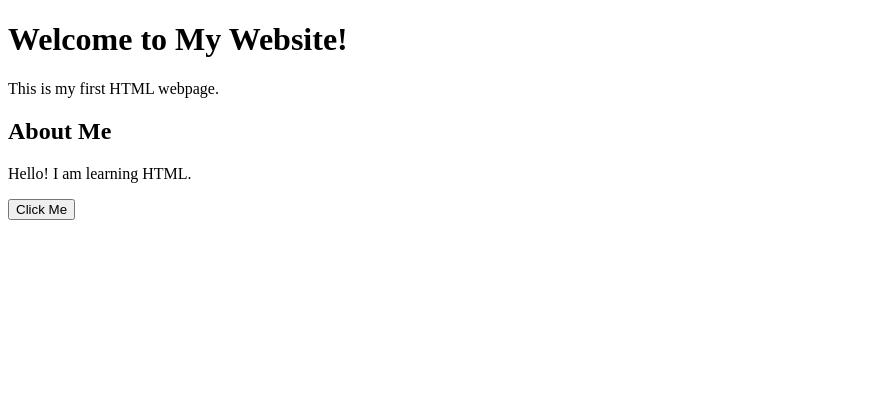
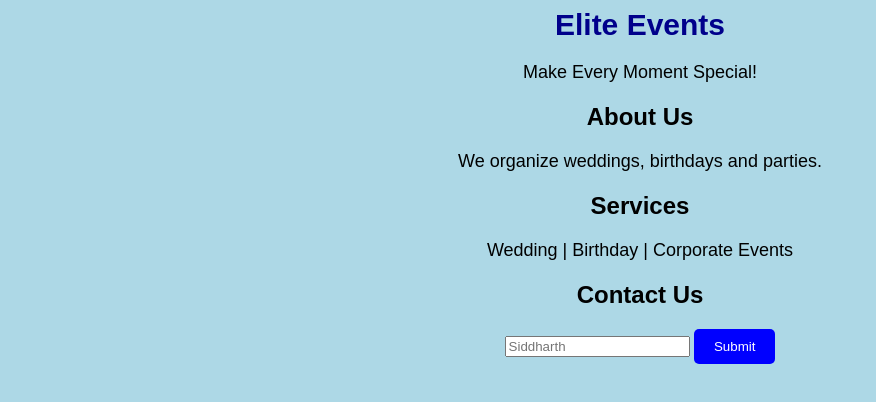
Before and after one commit to shreyapatil266/collegeevent5, a plain HTML site: page src/main/resources/index.html in a window 1280 px wide. Shown: the whole page, without its empty margins (0-876 px from the left). Drawn offline with Linux system fonts and the light colour scheme.

Commit message:
Update index.html

```diff
--- a/src/main/resources/index.html
+++ b/src/main/resources/index.html
@@ -1,18 +1,23 @@
-<!DOCTYPE html>
+
 <html>
 <head>
-    <title>My First Webpage</title>
+    <title>Events manager </title>
+    <link rel="stylesheet" href="style.css">
 </head>
 <body>
 
-<h1>Welcome to My Website!</h1>
+<h1>Elite Events</h1>
+<p>Make Every Moment Special!</p>
 
-<p>This is my first HTML webpage.</p>
+<h2>About Us</h2>
+<p>We organize weddings, birthdays and parties.</p>
 
-<h2>About Me</h2>
-<p>Hello! I am learning HTML.</p>
+<h2>Services</h2>
+<p>Wedding | Birthday | Corporate Events</p>
 
-<button>Click Me</button>
+<h2>Contact Us</h2>
+<input placeholder="Siddharth">
+<button onclick="alert('Thank You!')">Submit</button>
 
 </body>
 </html>
```
